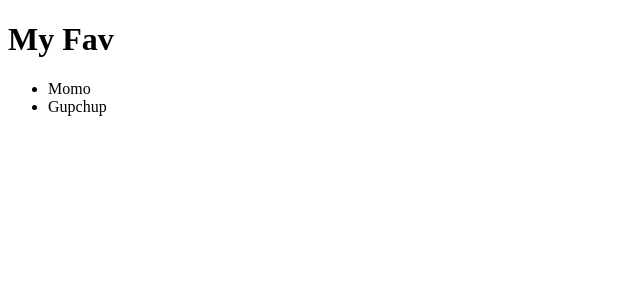
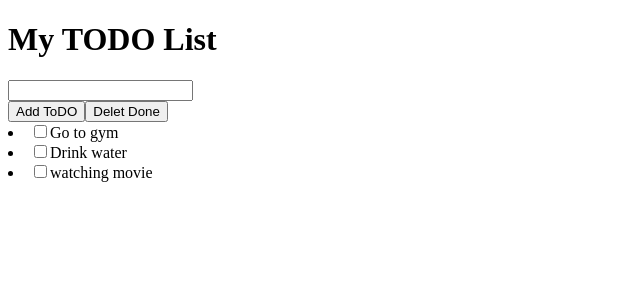
Before and after one commit to nayakdebananda/react-app, a React (Create React App) app: page / in a window 1280 px wide. Shown: the top 300 px of the page, without its empty margins (0-640 px from the left). Built offline with nearby package versions, Linux system fonts and the light colour scheme.

Commit message:
Intial commit

```diff
--- a/src/component/App.jsx
+++ b/src/component/App.jsx
@@ -1,11 +1,21 @@
 import React from 'react';
 import Heading from './Heading';
-import List from './LIst';
+import Item from './Item';
+import InputText from './InputText';
+import FlatButton from './FlatButton'
 
+var todoText=['Go to gym', 'Drink water', 'watching movie'];
+var todoItem=[];
+todoText.forEach(function (element){
+    todoItem.push(<Item todo={element}/>);
+});
 function App(){
     return <div>
         <Heading />
-        <List />
+        <InputText />
+        <FlatButton name="Add ToDO" />
+        <FlatButton name="Delet Done" />
+        {todoItem}
     </div>;
 }
 
--- /dev/null
+++ b/src/component/FlatButton.jsx
@@ -0,0 +1,8 @@
+var React=require("react");
+
+
+function FlatButton(props){
+    return <button type="button" id="add">{props.name}</button>;
+}
+
+export default FlatButton;
--- a/src/component/Heading.jsx
+++ b/src/component/Heading.jsx
@@ -1,7 +1,7 @@
 import React from 'react';
 
 function Heading(){
-    return <h1> My Fav</h1>
+    return <h1> My TODO List </h1>
 }
 
 export default Heading;
--- /dev/null
+++ b/src/component/InputText.jsx
@@ -0,0 +1,9 @@
+var React  = require("react");
+
+function InputText(){
+    return <div>
+        <input type="text" id="input" /><br />
+    </div>
+}
+
+export default InputText;
--- /dev/null
+++ b/src/component/Item.jsx
@@ -0,0 +1,12 @@
+import React from "react";
+
+function Item(props) {
+  return (
+    <li class="mycheck">
+      <input type="checkbox" id="check" />
+      <label>{props.todo}</label>
+    </li>
+  )
+}
+
+export default Item;
--- a/src/component/LIst.jsx
+++ /dev/null
@@ -1,10 +0,0 @@
-import React from 'react';
-
-function List(){
-    return <ul>
-        <li> Momo</li>
-        <li> Gupchup</li>
-    </ul>
-}
-
-export default List;
```
Also changed, not shown: 2 other files (tests, documents, lock files or other folders).
